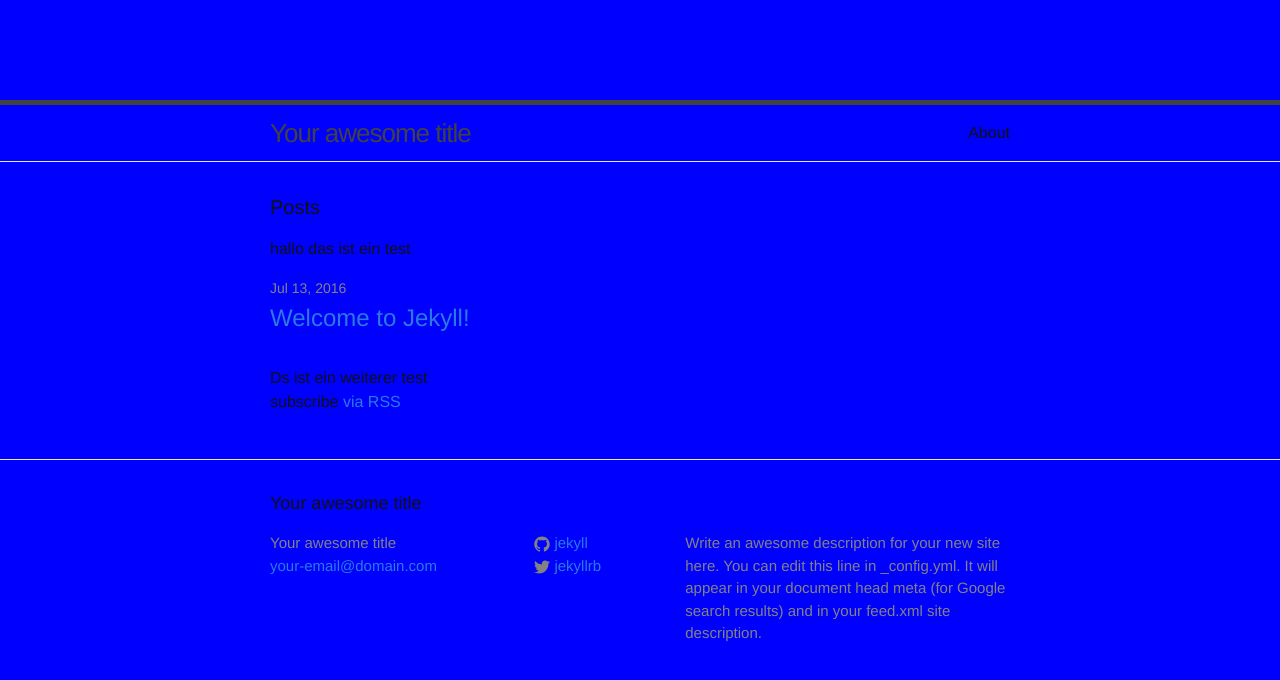
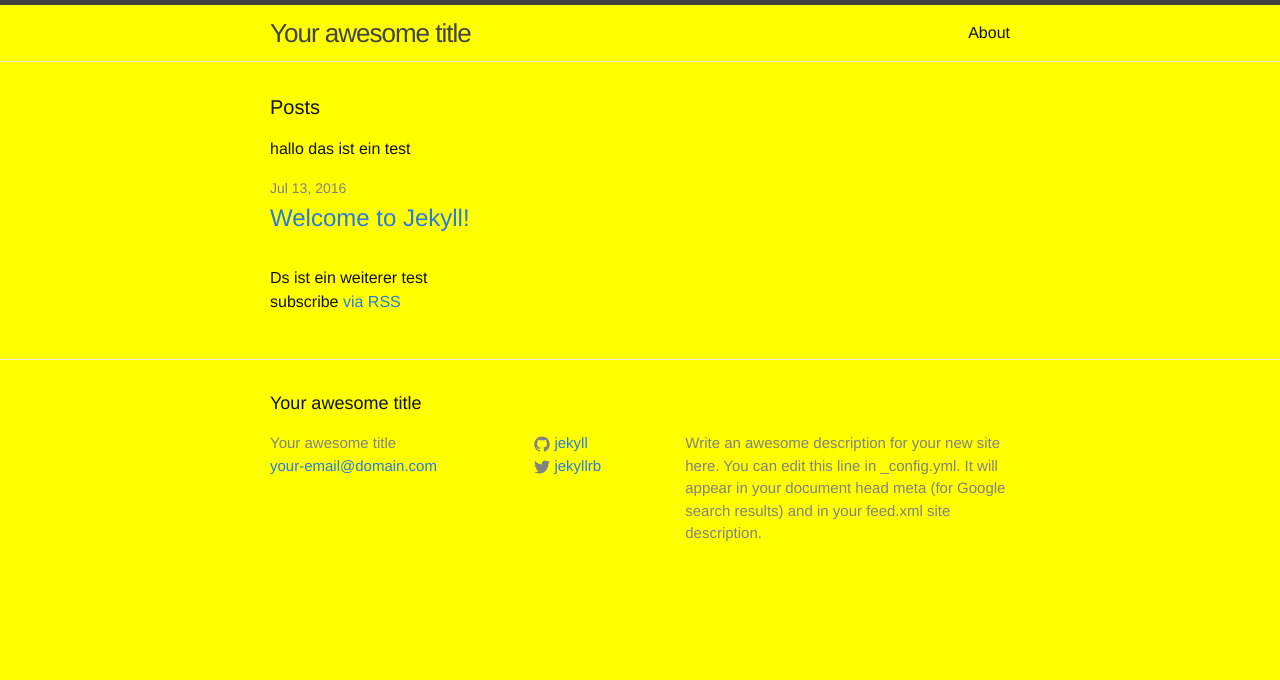
Before and after one commit to ryabrody/gem_skeleton, a Jekyll site: the page built from documentation/index.html, in a window 1280 px wide. Shown: the top 680 px of the page. Built offline with Jekyll 4.4.1, drawn with Linux system fonts in a browser that asks for light colours.

Commit message:
~change color of background

```diff
--- a/documentation/_sass/assets/stylesheets/local-ui.scss
+++ b/documentation/_sass/assets/stylesheets/local-ui.scss
@@ -1,11 +1,3 @@
 body {
-  background-color: blue !important;
-  padding-top: 100px !important;
-  background-color: orange;
-  background-color: green;
-  background-color: pink;
-  background-color: red;
-  background-color: red;
-  background-color: orange;
-  background-color: purple;
+  background-color: yellow !important;
 }
```
Also changed, not shown: 2 other files.
